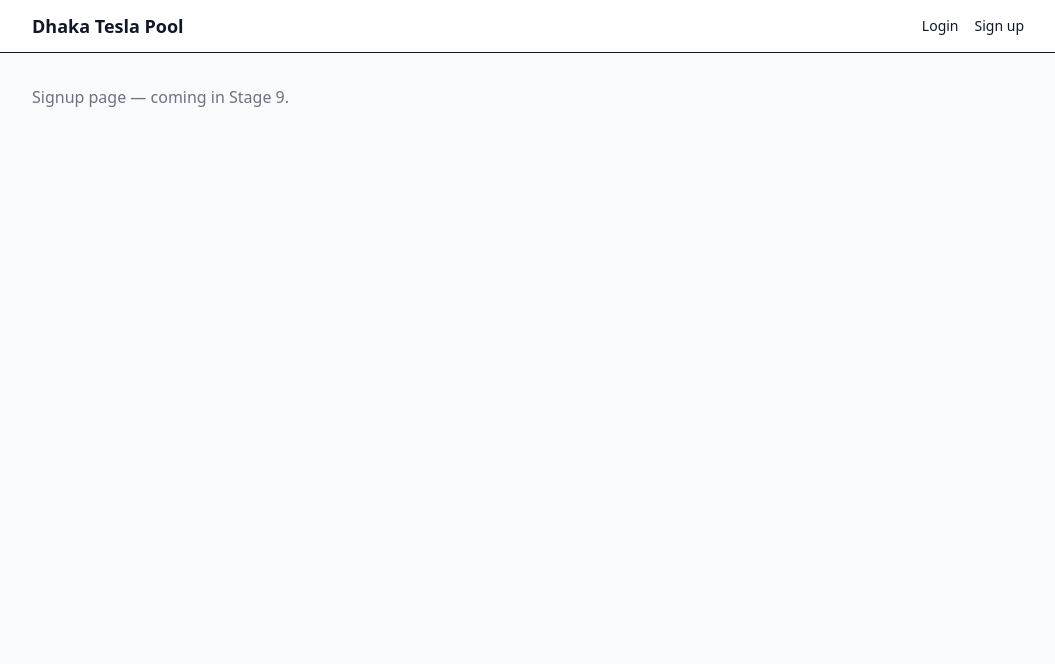
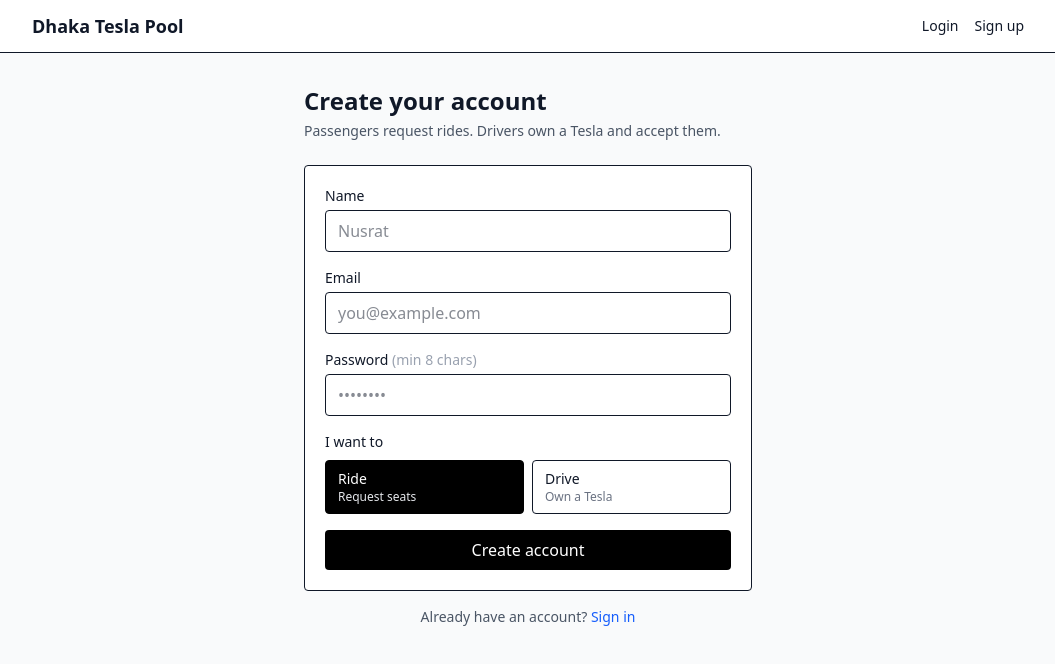
Before and after one commit to PrantaBaruaDev/dhaka-tesla-pool-frontend, a Next.js app: page /signup in a window 1280 px wide. Shown: the top 664 px of the page, without its empty margins (112-1167 px from the left). Built offline with nearby package versions, Linux system fonts and the light colour scheme; no server answers.

Commit message:
feat(frontend): add signup page with role selection

```diff
--- a/src/app/(auth)/signup/page.tsx
+++ b/src/app/(auth)/signup/page.tsx
@@ -1,3 +1,159 @@
+'use client';
+
+import { useState, useEffect, type FormEvent } from 'react';
+import Link from 'next/link';
+import { useRouter } from 'next/navigation';
+import { useAuth, type Role } from '@/lib/auth-context';
+import { ApiClientError } from '@/lib/api';
+import { homeForRole } from '@/lib/redirect';
+
 export default function SignupPage() {
-  return <div className="text-gray-500">Signup page — coming in Stage 9.</div>;
+  const { user, loading: authLoading, signup } = useAuth();
+  const router = useRouter();
+
+  const [name, setName] = useState('');
+  const [email, setEmail] = useState('');
+  const [password, setPassword] = useState('');
+  const [role, setRole] = useState<Role>('PASSENGER');
+  const [submitting, setSubmitting] = useState(false);
+  const [error, setError] = useState<string | null>(null);
+
+  useEffect(() => {
+    if (!authLoading && user) {
+      router.replace(homeForRole(user.role));
+    }
+  }, [user, authLoading, router]);
+
+  async function handleSubmit(e: FormEvent) {
+    e.preventDefault();
+    setError(null);
+
+    if (password.length < 8) {
+      setError('Password must be at least 8 characters.');
+      return;
+    }
+
+    setSubmitting(true);
+    try {
+      const u = await signup({ name, email, password, role });
+      router.replace(homeForRole(u.role));
+    } catch (err) {
+      if (err instanceof ApiClientError) {
+        setError(err.message);
+      } else {
+        setError('Sign up failed. Please try again.');
+      }
+    } finally {
+      setSubmitting(false);
+    }
+  }
+
+  return (
+    <div className="max-w-md mx-auto">
+      <h1 className="text-2xl font-bold mb-1">Create your account</h1>
+      <p className="text-sm text-gray-600 mb-6">
+        Passengers request rides. Drivers own a Tesla and accept them.
+      </p>
+
+      <form onSubmit={handleSubmit} className="space-y-4 border rounded p-5 bg-white">
+        <div>
+          <label className="block text-sm font-medium mb-1" htmlFor="name">Name</label>
+          <input
+            id="name"
+            type="text"
+            required
+            value={name}
+            onChange={(e) => setName(e.target.value)}
+            className="w-full border rounded px-3 py-2 focus:outline-none focus:ring-2 focus:ring-black"
+            placeholder="Nusrat"
+          />
+        </div>
+
+        <div>
+          <label className="block text-sm font-medium mb-1" htmlFor="email">Email</label>
+          <input
+            id="email"
+            type="email"
+            required
+            autoComplete="email"
+            value={email}
+            onChange={(e) => setEmail(e.target.value)}
+            className="w-full border rounded px-3 py-2 focus:outline-none focus:ring-2 focus:ring-black"
+            placeholder="you@example.com"
+          />
+        </div>
+
+        <div>
+          <label className="block text-sm font-medium mb-1" htmlFor="password">
+            Password <span className="text-gray-400 font-normal">(min 8 chars)</span>
+          </label>
+          <input
+            id="password"
+            type="password"
+            required
+            autoComplete="new-password"
+            minLength={8}
+            value={password}
+            onChange={(e) => setPassword(e.target.value)}
+            className="w-full border rounded px-3 py-2 focus:outline-none focus:ring-2 focus:ring-black"
+            placeholder="••••••••"
+          />
+        </div>
+
+        <div>
+          <span className="block text-sm font-medium mb-2">I want to</span>
+          <div className="grid grid-cols-2 gap-2">
+            <button
+              type="button"
+              onClick={() => setRole('PASSENGER')}
+              className={`border rounded px-3 py-2 text-sm text-left transition ${
+                role === 'PASSENGER' ? 'bg-black text-white border-black' : 'hover:bg-gray-100'
+              }`}
+            >
+              <div className="font-medium">Ride</div>
+              <div className={`text-xs ${role === 'PASSENGER' ? 'text-gray-200' : 'text-gray-500'}`}>
+                Request seats
+              </div>
+            </button>
+            <button
+              type="button"
+              onClick={() => setRole('DRIVER')}
+              className={`border rounded px-3 py-2 text-sm text-left transition ${
+                role === 'DRIVER' ? 'bg-black text-white border-black' : 'hover:bg-gray-100'
+              }`}
+            >
+              <div className="font-medium">Drive</div>
+              <div className={`text-xs ${role === 'DRIVER' ? 'text-gray-200' : 'text-gray-500'}`}>
+                Own a Tesla
+              </div>
+            </button>
+          </div>
+        </div>
+
+        {error && (
+          <div
+            data-testid="signup-error"
+            className="text-sm text-red-700 bg-red-50 border border-red-200 rounded px-3 py-2"
+          >
+            {error}
+          </div>
+        )}
+
+        <button
+          type="submit"
+          disabled={submitting}
+          className="w-full py-2 bg-black text-white rounded hover:bg-gray-800 disabled:opacity-50"
+        >
+          {submitting ? 'Creating account…' : 'Create account'}
+        </button>
+      </form>
+
+      <div className="mt-4 text-sm text-gray-600 text-center">
+        Already have an account?{' '}
+        <Link href="/login" className="text-blue-600 hover:underline">
+          Sign in
+        </Link>
+      </div>
+    </div>
+  );
 }
```
